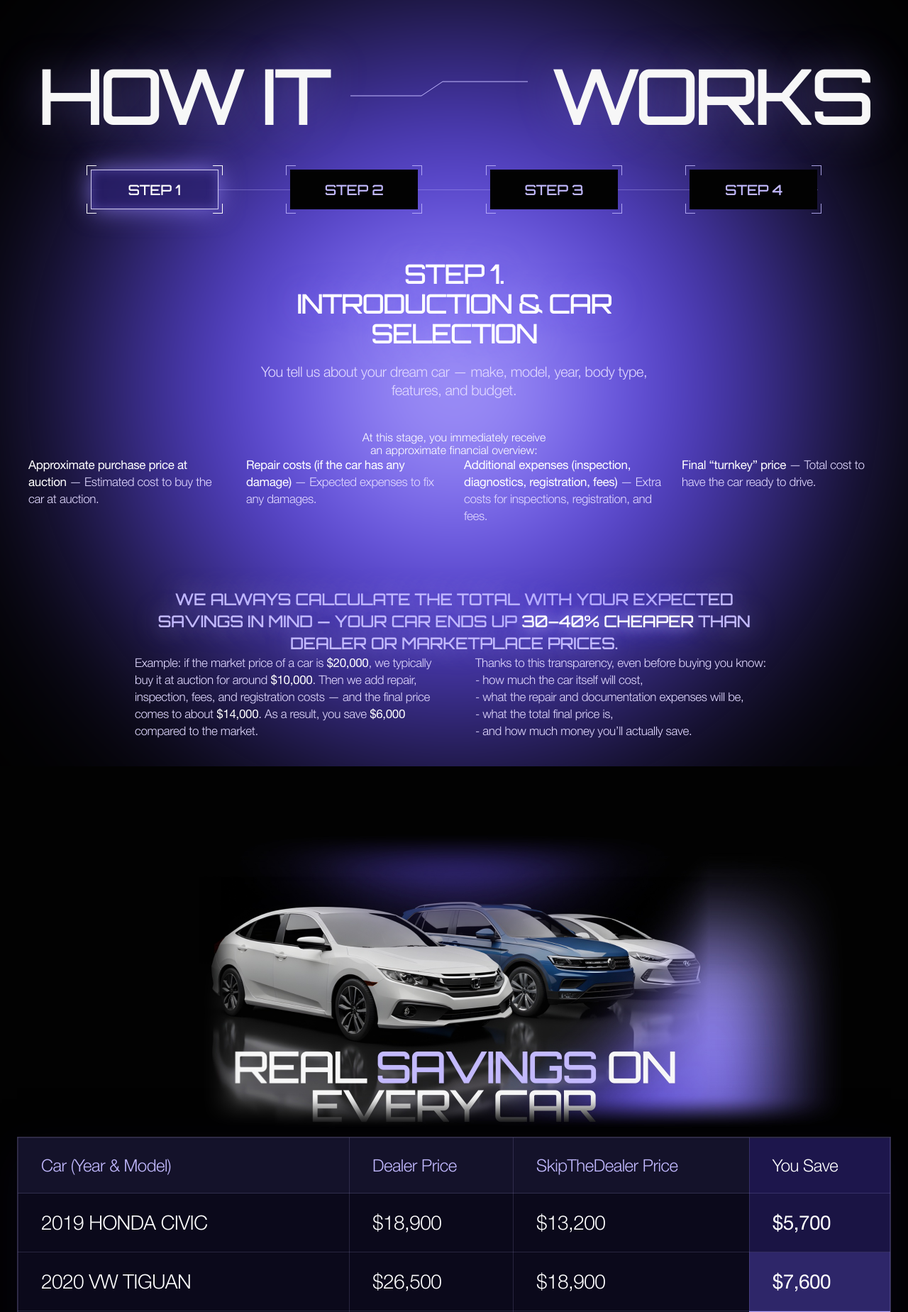
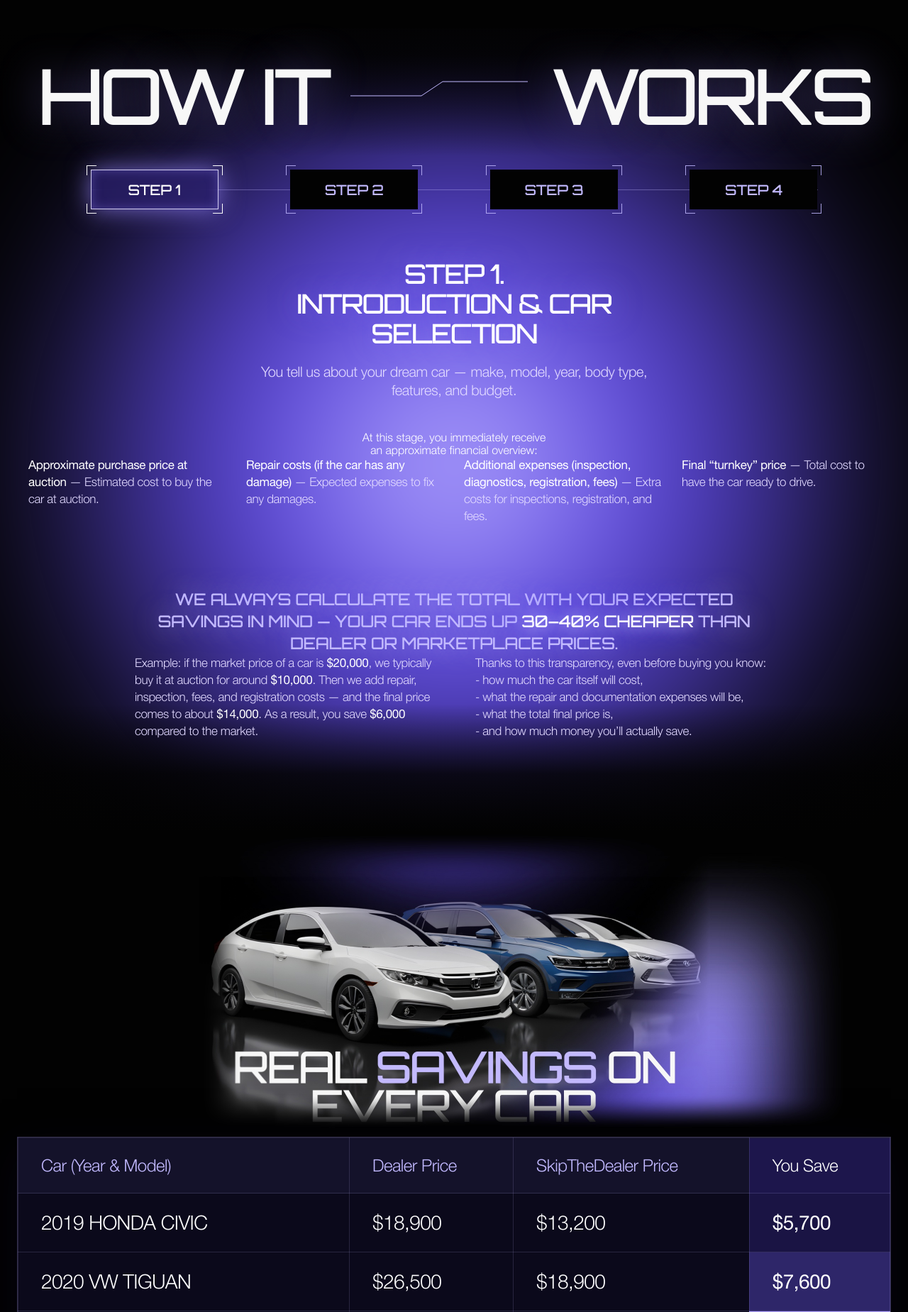
Before and after one commit to wdnameless/autodna-preview, a PHP site: page /skipthedealer.html in a window 1280 px wide. Shown: the part 960-2809 px from the top of the page at 71% size. Run offline with PHP 8.4, Linux system fonts and the light colour scheme.

Commit message:
SkipTheDealer: true full-screen edge-to-edge board (zero side pillars), silky smooth ambient veils across all section transitions

```diff
--- a/assets/css/page-dealer.css
+++ b/assets/css/page-dealer.css
@@ -34,8 +34,8 @@
 .dealer-board {
   position: relative;
   width: 100%;
-  max-width: 1440px;
-  margin: 0 auto;
+  max-width: none !important;
+  margin: 0 !important;
 }
 
 .dealer-board--mobile {
@@ -82,19 +82,45 @@
   }
 }
 
-/* ══ 3. HOW IT WORKS (Exact Figma 464:5152 / User Screenshot) ═══════════ */
+/* ══ 3. HOW IT WORKS (Seamless ambient glow on #020202) ══════════════════ */
 .dealer-how {
   position: relative;
   width: 100%;
   min-height: 1150px;
-  background: #020202 url('../img/site1/dealer-how-exact-bg.svg') center -70px / 1440px auto no-repeat;
+  background: #020202 url('../img/site1/dealer-how-exact-bg.svg') center 40px / 1440px auto no-repeat;
   overflow: hidden;
   padding: 80px 0 80px;
   box-sizing: border-box;
   text-align: center;
 }
 
-.dealer-how__container.dealer-how__container {
+/* Soft ambient veil at top of How It Works: completely smooth fade from black */
+.dealer-how::before {
+  content: "";
+  position: absolute;
+  left: 0;
+  right: 0;
+  top: 0;
+  height: 220px;
+  background: linear-gradient(180deg, #020202 0%, rgba(2, 2, 2, 0.9) 35%, rgba(2, 2, 2, 0.5) 65%, transparent 100%);
+  pointer-events: none;
+  z-index: 1;
+}
+
+/* Soft ambient veil at bottom of How It Works: completely smooth fade to black */
+.dealer-how::after {
+  content: "";
+  position: absolute;
+  left: 0;
+  right: 0;
+  bottom: 0;
+  height: 180px;
+  background: linear-gradient(0deg, #020202 0%, rgba(2, 2, 2, 0.85) 45%, transparent 100%);
+  pointer-events: none;
+  z-index: 1;
+}
+
+.dealer-how__container.dealer-how__container.dealer-how__container {
   position: relative;
   z-index: 2;
   max-width: 1440px;
```
